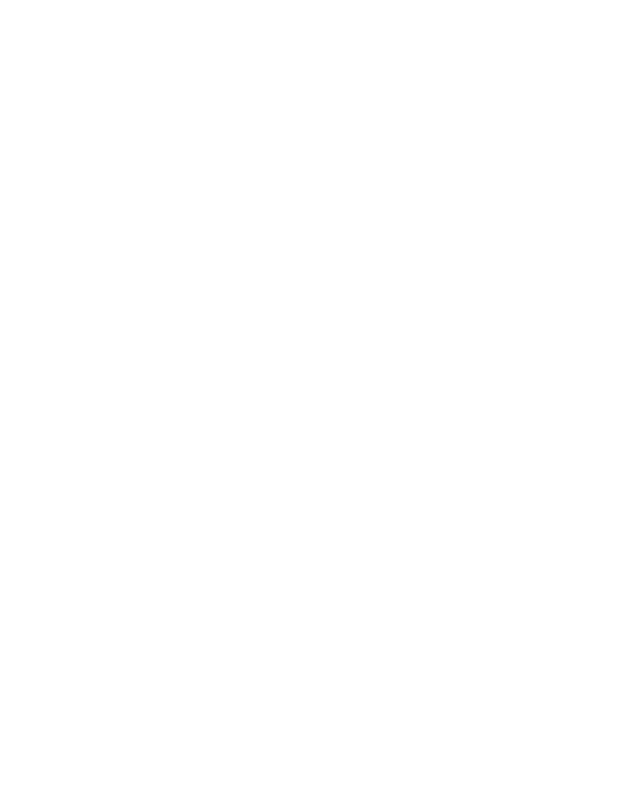
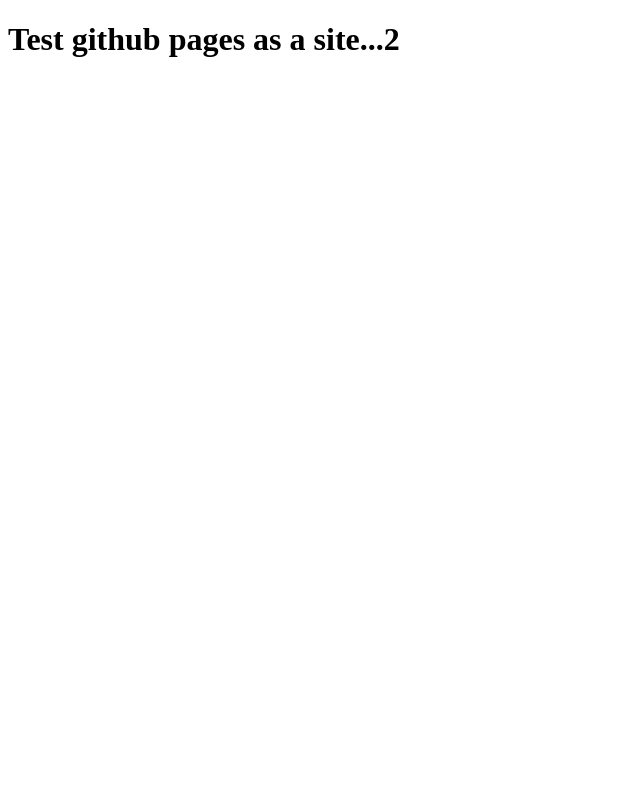
Before and after one commit to RL20/RL20.github.io, a plain HTML site: page index.html in a window 1280 px wide. Shown: the top 800 px of the page, without its empty margins (0-640 px from the left). Drawn offline with Linux system fonts and the light colour scheme.

Commit message:
pages change

```diff
--- a/index.html
+++ b/index.html
@@ -7,9 +7,9 @@
     <title>Document</title>
   </head>
   <body>
-    <!-- <h1>Test github pages as a site...</h1>
-    <a href="./11.pdf">Visit</a>
-    <a href="https://github.com/RL20/RL20.github.io/blob/main/11.pdf">Visit</a> -->
-    <embed src="11.pdf" width="800px" height="2100px" />
+    <h1>Test github pages as a site...2</h1>
+    <!-- <a href="./11.pdf">Visit</a>
+    <a href="https://github.com/RL20/RL20.github.io/blob/main/11.pdf">Visit</a>
+    <embed src="11.pdf" width="800px" height="2100px" /> -->
   </body>
 </html>
```
